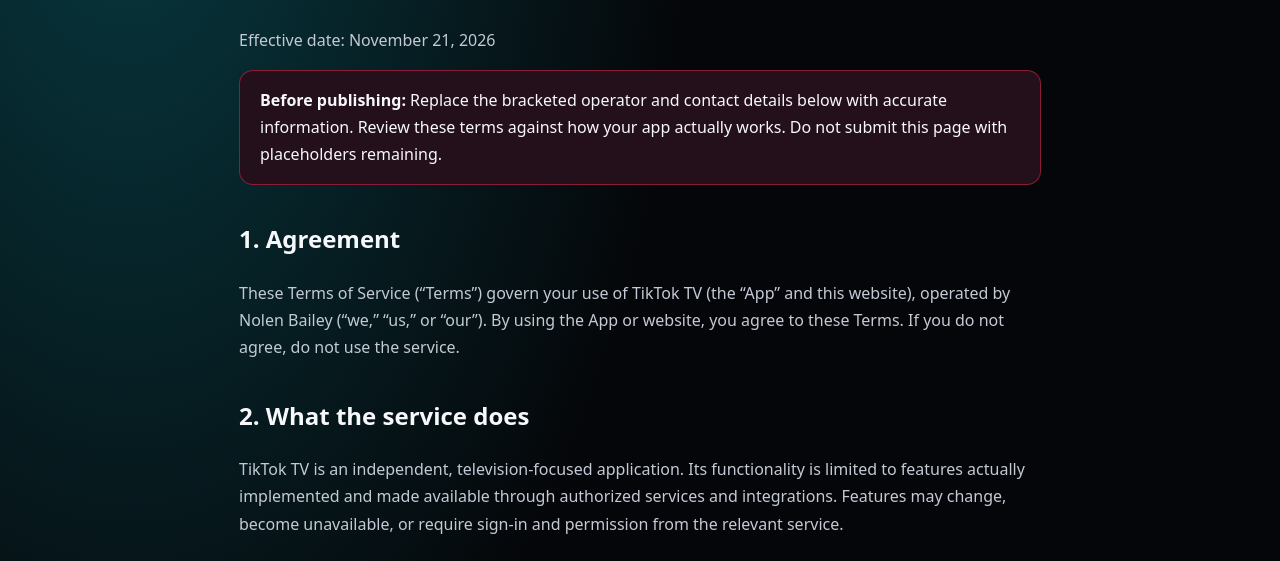
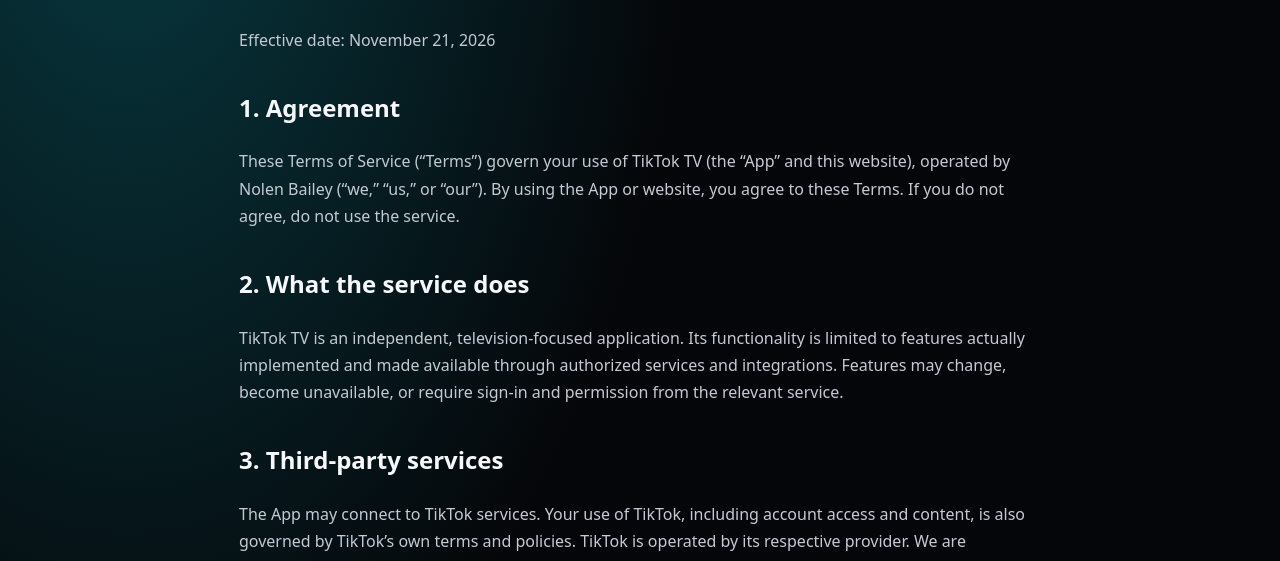
Before and after one commit to nolenxoxo/tiktok-tv, a plain HTML site: page terms.html in a window 1280 px wide. Shown: the part 207-768 px from the top of the page. Drawn offline with Linux system fonts and the light colour scheme.

Commit message:
Update terms.html

```diff
--- a/terms.html
+++ b/terms.html
@@ -5,7 +5,7 @@
 </style></head><body><main>
 <div class="brand"><a href="index.html" style="text-decoration:none;color:white">TikTok <span>TV</span></a></div>
 <h1>Terms of Service</h1><p>Effective date: November 21, 2026</p>
-<div class="notice"><strong>Before publishing:</strong> Replace the bracketed operator and contact details below with accurate information. Review these terms against how your app actually works. Do not submit this page with placeholders remaining.</div>
+
 <h2>1. Agreement</h2><p>These Terms of Service (“Terms”) govern your use of TikTok TV (the “App” and this website), operated by Nolen Bailey (“we,” “us,” or “our”). By using the App or website, you agree to these Terms. If you do not agree, do not use the service.</p>
 <h2>2. What the service does</h2><p>TikTok TV is an independent, television-focused application. Its functionality is limited to features actually implemented and made available through authorized services and integrations. Features may change, become unavailable, or require sign-in and permission from the relevant service.</p>
 <h2>3. Third-party services</h2><p>The App may connect to TikTok services. Your use of TikTok, including account access and content, is also governed by TikTok’s own terms and policies. TikTok is operated by its respective provider. We are independent and are not affiliated with, endorsed by, or sponsored by TikTok or ByteDance. We do not control third-party services and are not responsible for their availability or content.</p>
```
